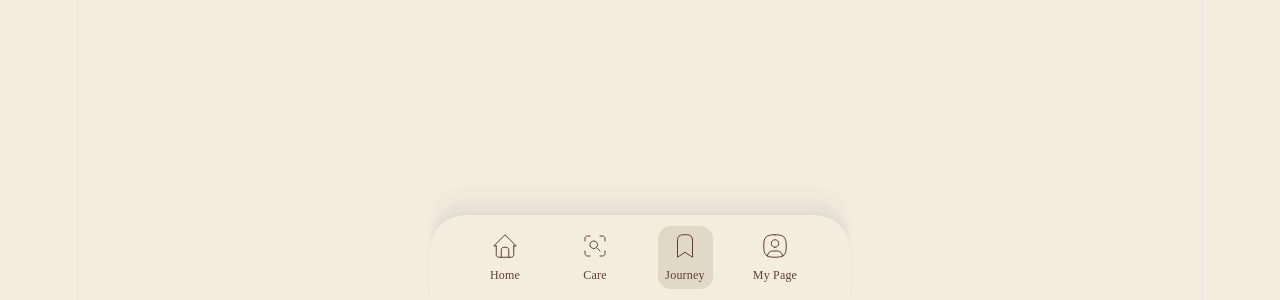
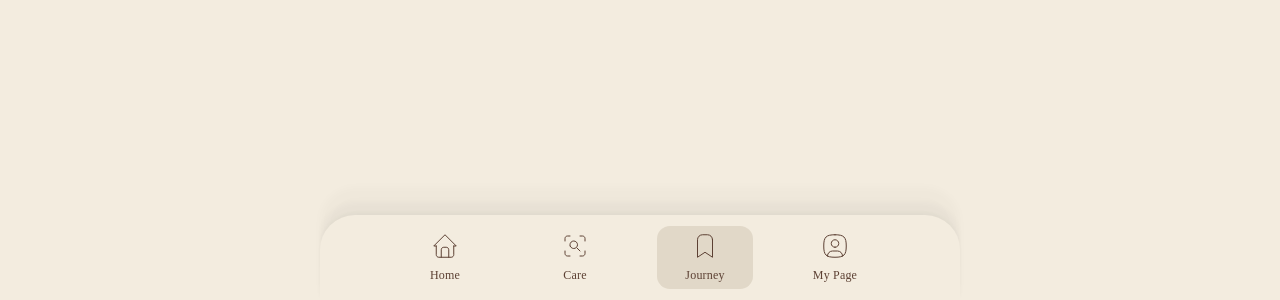
Before and after one commit to Likelion14th-HufsGlobal-Hackathon-team1/FE, a React (Vite) app: page /journey/detail in a window 1280 px wide. Shown: the part 500-800 px from the top of the page. Built offline with nearby package versions, Linux system fonts and the light colour scheme.

Commit message:
회색선 제거 및 네브바 수정

```diff
--- a/src/assets/Navbar.jsx
+++ b/src/assets/Navbar.jsx
@@ -31,35 +31,39 @@ const NAV_ITEMS = [
 const Nav = styled.nav`
   position: fixed;
   z-index: 1000;
-  right: 50%;
+  left: 50%;
   bottom: 0;
-  width: min(420px, 100vw);
-  height: calc(85px + env(safe-area-inset-bottom));
-  transform: translateX(50%);
-  border-radius: 35px 35px 0 0;
+  width: min(100% - 32px, 640px);
+  min-height: calc(85px + env(safe-area-inset-bottom));
+  padding-bottom: env(safe-area-inset-bottom);
+  transform: translateX(-50%);
+  border-radius: clamp(24px, 5vw, 35px) clamp(24px, 5vw, 35px) 0 0;
   background: var(--color-ivory-paper);
   box-shadow:
     0 -28px 9px rgba(0, 0, 0, 0.02),
     0 -13px 7px rgba(0, 0, 0, 0.03),
     0 -3px 4px rgba(0, 0, 0, 0.03);
+
+  @media (max-width: 480px) {
+    width: 100%;
+  }
 `;
 
 const MenuList = styled.div`
   display: grid;
-  grid-template-columns: repeat(4, 55px);
-  justify-content: center;
-  gap: 35px;
+  grid-template-columns: repeat(4, minmax(55px, 1fr));
+  width: 100%;
+  max-width: 520px;
+  margin: 0 auto;
   padding-top: 11px;
-
-  @media (max-width: 390px) {
-    gap: calc((100vw - 240px) / 3);
-  }
 `;
 
 const MenuLink = styled(Link)`
   display: flex;
-  width: 55px;
+  width: 100%;
+  max-width: 96px;
   height: 63px;
+  margin: 0 auto;
   box-sizing: border-box;
   flex-direction: column;
   align-items: center;
@@ -89,8 +93,8 @@ const MenuLink = styled(Link)`
 
 const MenuIcon = styled.img`
   display: block;
-  width: 30px;
-  height: 30px;
+  width: clamp(26px, 7vw, 30px);
+  height: clamp(26px, 7vw, 30px);
 `;
 
 const Navbar = () => {
--- a/src/index.css
+++ b/src/index.css
@@ -59,7 +59,6 @@ body {
   max-width: 100%;
   margin: 0 auto;
   text-align: center;
-  border-inline: 1px solid var(--border);
   min-height: 100svh;
   display: flex;
   flex-direction: column;
```
